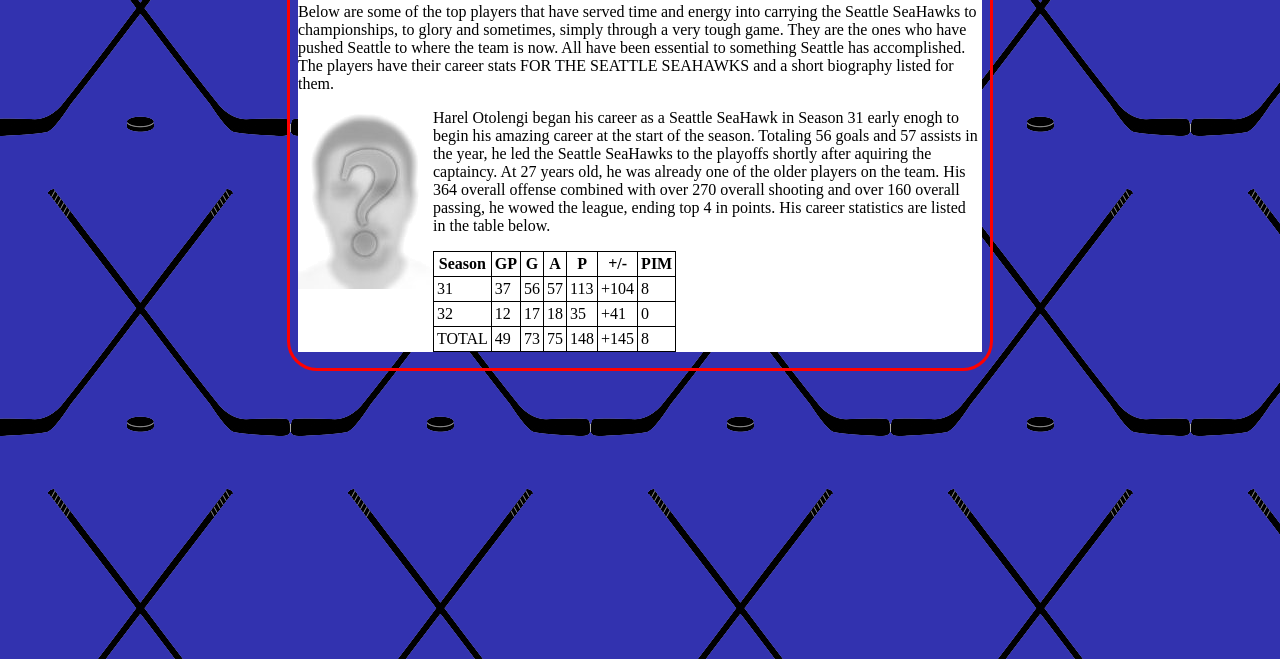
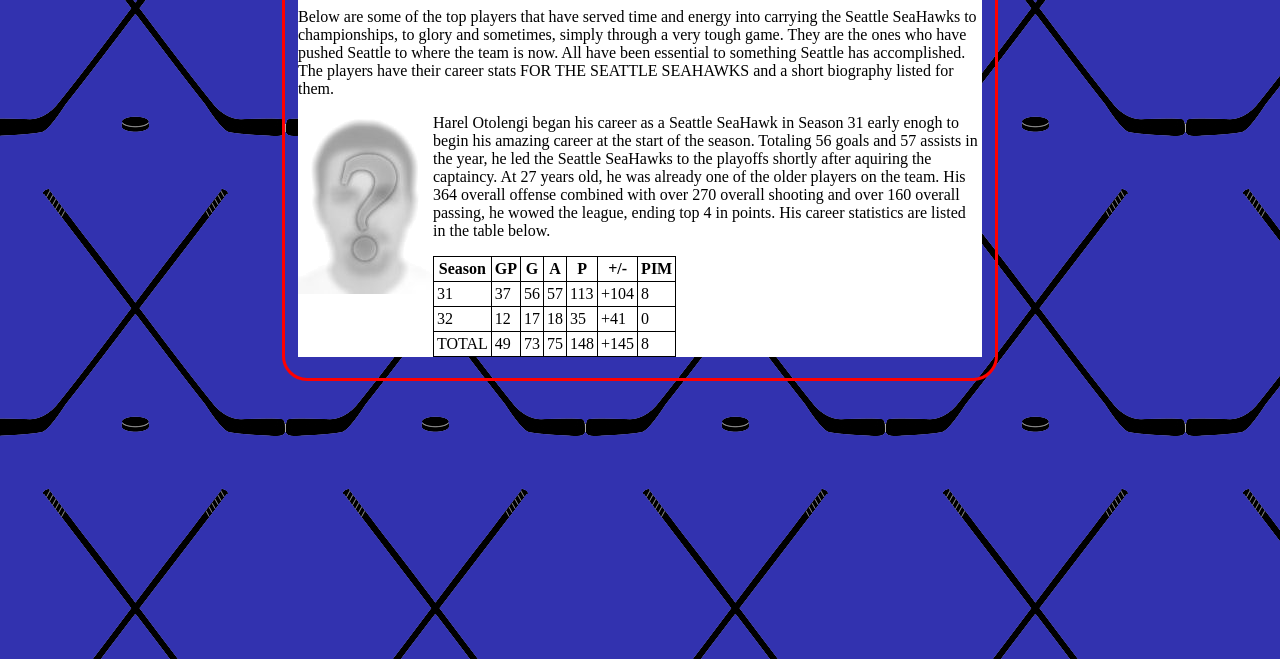
Before and after one commit to matthewtols/ppm-seattle-seahawks-hall-of-fame, a plain HTML site: page index.html in a window 1280 px wide. Shown: the part 141-800 px from the top of the page. Drawn offline with Linux system fonts and the light colour scheme.

Commit message:
Update styles.css

```diff
--- a/styles.css
+++ b/styles.css
@@ -1,9 +1,10 @@
 html {
   width: 700px;
   border: 3px solid red;
-  border-radius: 30px;
+  border-radius: 25px;
   margin: auto;
   background-color: white;
+  padding: 5px;
 }
 
 body {
```
